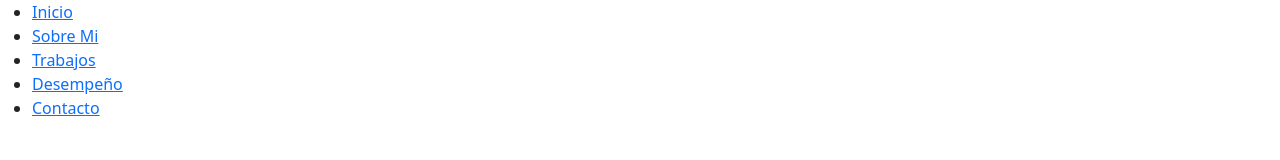
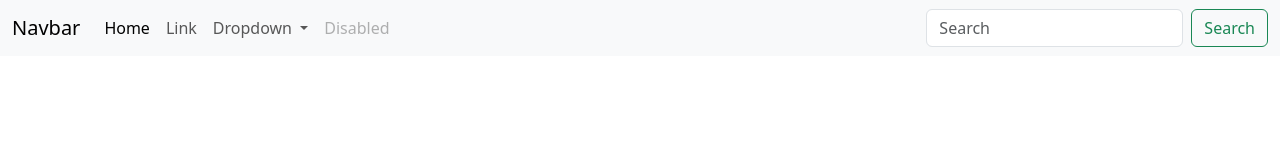
Before and after one commit to agusgmnz/tercera-preentrega-Gimenez, a website: page index.html in a window 1280 px wide. Drawn offline with nearby package versions, Linux system fonts and the light colour scheme.

Commit message:
cambie la navbar

```diff
--- a/index.html
+++ b/index.html
@@ -28,14 +28,41 @@
   <body>
     <!-- header -->
     <header>
-      <nav>
-        <ul>
-          <li><a href="./index.html">Inicio</a></li>
-          <li><a href="./pages/sobremi.html">Sobre Mi</a></li>
-          <li><a href="./pages/trabajos.html">Trabajos</a></li>
-          <li><a href="./pages/fullstack.html">Desempeño</a></li>
-          <li><a href="./pages/contacto.html">Contacto</a></li>
-        </ul>
+      <nav class="navbar navbar-expand-lg bg-body-tertiary">
+        <div class="container-fluid">
+          <a class="navbar-brand" href="#">Navbar</a>
+          <button class="navbar-toggler" type="button" data-bs-toggle="collapse" data-bs-target="#navbarSupportedContent" aria-controls="navbarSupportedContent" aria-expanded="false" aria-label="Toggle navigation">
+            <span class="navbar-toggler-icon"></span>
+          </button>
+          <div class="collapse navbar-collapse" id="navbarSupportedContent">
+            <ul class="navbar-nav me-auto mb-2 mb-lg-0">
+              <li class="nav-item">
+                <a class="nav-link active" aria-current="page" href="#">Home</a>
+              </li>
+              <li class="nav-item">
+                <a class="nav-link" href="#">Link</a>
+              </li>
+              <li class="nav-item dropdown">
+                <a class="nav-link dropdown-toggle" href="#" role="button" data-bs-toggle="dropdown" aria-expanded="false">
+                  Dropdown
+                </a>
+                <ul class="dropdown-menu">
+                  <li><a class="dropdown-item" href="#">Action</a></li>
+                  <li><a class="dropdown-item" href="#">Another action</a></li>
+                  <li><hr class="dropdown-divider"></li>
+                  <li><a class="dropdown-item" href="#">Something else here</a></li>
+                </ul>
+              </li>
+              <li class="nav-item">
+                <a class="nav-link disabled">Disabled</a>
+              </li>
+            </ul>
+            <form class="d-flex" role="search">
+              <input class="form-control me-2" type="search" placeholder="Search" aria-label="Search">
+              <button class="btn btn-outline-success" type="submit">Search</button>
+            </form>
+          </div>
+        </div>
       </nav>
     </header>
     <!-- main -->
```
